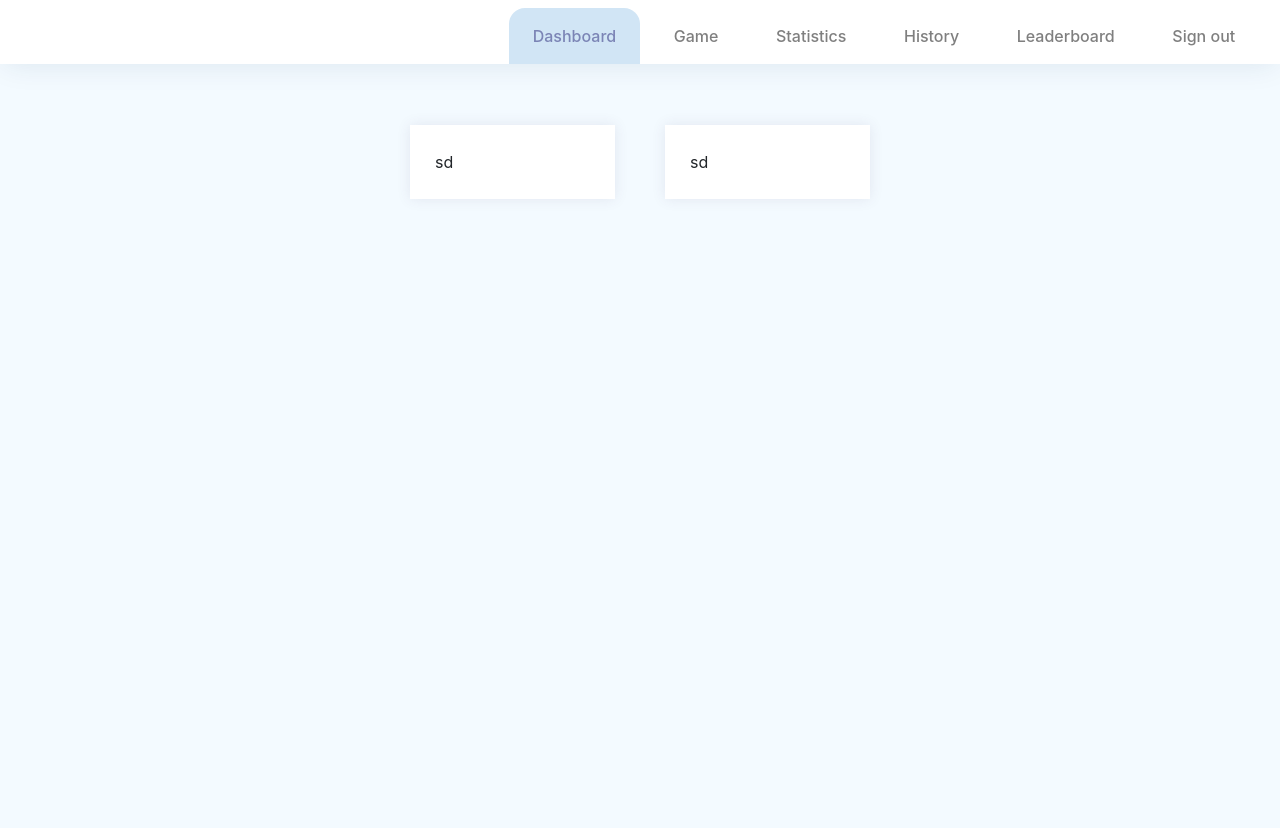
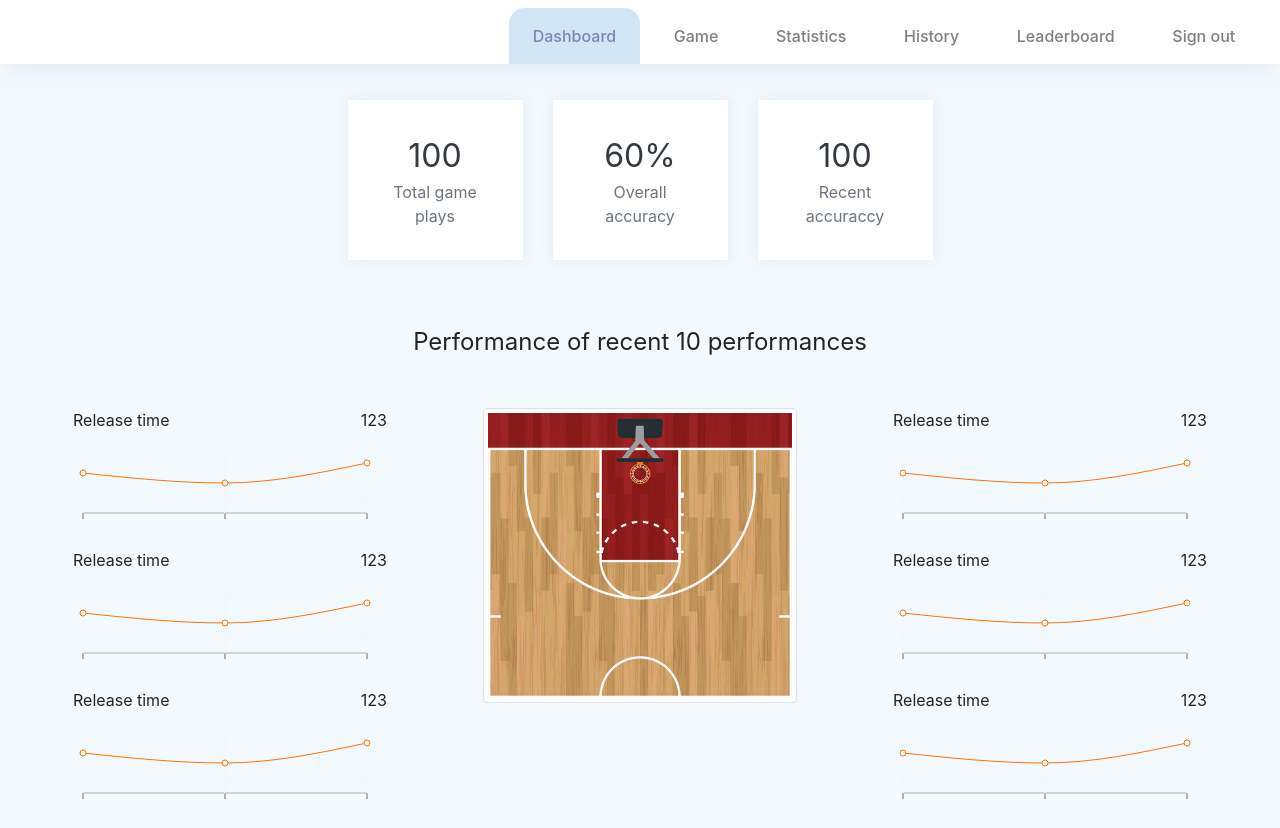
Before and after one commit to naldokan/BasketballCoach_client, a React (Create React App) app: page /dashboard in a window 1280 px wide. Before the commit the page ends 800 px from the top, so only its background shows below. Built offline with nearby package versions, Linux system fonts and the light colour scheme; what react-router-redux would draw is missing.

Commit message:
dashboard and game start page

```diff
--- a/package.json
+++ b/package.json
@@ -21,7 +21,9 @@
     "react-router": "^5.0.0",
     "react-router-dom": "^5.0.0",
     "react-router-redux": "^4.0.8",
+    "react-vis": "^1.11.7",
     "reactstrap": "^8.0.0",
+    "recharts": "^1.6.0",
     "redux": "^4.0.1",
     "redux-actions": "^2.6.5",
     "redux-saga": "^1.0.2",
--- /dev/null
+++ b/src/components/facttile/index.js
@@ -0,0 +1,12 @@
+import React from 'react';
+
+export default ({ score, caption, size }) => (
+  <div className='text-center'>
+    <div style={{ fontSize: (size * 2) + 'rem' }} className='text-dark'>
+      {score}
+    </div>
+    <div style={{ fontSize: size + 'rem' }} className='text-muted'>
+      {caption}
+    </div>
+  </div>
+)
--- /dev/null
+++ b/src/components/fancybox/index.js
@@ -0,0 +1,9 @@
+import React from 'react';
+import './styles.scss'
+
+
+export default ({ children }) => (
+  <div className='fancy-box'>
+    { children }
+  </div>
+)
--- /dev/null
+++ b/src/components/fancybox/styles.scss
@@ -0,0 +1,6 @@
+.fancy-box {
+  padding: 2em;
+  margin-bottom: 1em;
+  background: white;
+  box-shadow: 0px 0px 13px 0px rgba(82, 63, 105, 0.1);
+}
--- a/src/pages/dashboard/index.js
+++ b/src/pages/dashboard/index.js
@@ -1,6 +1,11 @@
 import React, { Component } from 'react';
 import { withRouter } from "react-router";
 import { compose } from 'redux'
+import { ResponsiveContainer, LineChart, Line, CartesianGrid, Tooltip, XAxis } from 'recharts';
+
+import FancyBox from '../../components/fancybox';
+import FactTile from '../../components/facttile';
+import playground from '../../playground.png';
 
 import cx from 'classnames'
 import {
@@ -20,18 +25,166 @@ class Dashboard extends Component {
   }
 
   render() {
+    const data = [
+      {uv: 400, pv: 2400, amt: 2400},
+      {uv: 300, pv: 2100, amt: 2000},
+      {uv: 500, pv: 2100, amt: 2000}
+    ]
+
     return (
       <>
-        <Row className='dashboard-overall'>
-          <Col className='col-12 col-sm-3 col-lg-3 col-xl-2 fancy-box'>sd</Col>
-          <Col className='col-12 col-sm-3 col-lg-3 col-xl-2 fancy-box'>sd</Col>
-          {/* <Col className='col-12 col-sm-3 col-lg-3 col-xl-2 fancy-box'>sd</Col>
-          <Col className='col-12 col-sm-3 col-lg-3 col-xl-2 fancy-box'>sd</Col>
-          <Col className='col-12 col-sm-3 col-lg-3 col-xl-2 fancy-box'>sd</Col>
-          <Col className='col-12 col-sm-3 col-lg-3 col-xl-2 fancy-box'>sd</Col>
-          <Col className='col-12 col-sm-3 col-lg-3 col-xl-2 fancy-box'>sd</Col>
-          <Col className='col-12 col-sm-3 col-lg-3 col-xl-2 fancy-box'>sd</Col>
-          <Col className='col-12 col-sm-3 col-lg-3 col-xl-2 fancy-box'>sd</Col> */}
+        <Row className='justify-content-center'>
+          <Col className='col-12 col-sm-3 col-lg-3 col-xl-2'>
+            <FancyBox>
+              <FactTile score='100' caption='Total game plays' size='1'/>
+            </FancyBox>
+          </Col>
+          <Col className='col-12 col-sm-3 col-lg-3 col-xl-2'>
+            <FancyBox>
+              <FactTile score='60%' caption='Overall accuracy' size='1'/>
+            </FancyBox>
+          </Col>
+          <Col className='col-12 col-sm-3 col-lg-3 col-xl-2'>
+            <FancyBox>
+              <FactTile score='100' caption='Recent accuraccy' size='1'/>
+            </FancyBox>
+          </Col>
+        </Row>
+        <p className='headline'>Performance of recent 10 performances</p>
+        <Row>
+          <Col className='col-12 col-lg-4 px-5 order-2 order-lg-1'>
+            <Row>
+              <Col className='col-12 d-flex justify-content-between'>
+                <p>Release time</p>
+                <p>123</p>
+              </Col>
+              <Col className='col-12'>
+                <ResponsiveContainer height={100} width='100%'>
+                  <LineChart
+                    width={400}
+                    height={150}
+                    data={data}
+                    margin={{ top: 5, right: 20, left: 10, bottom: 5 }}
+                  >
+                    <XAxis dataKey="name" />
+                    <Tooltip />
+                    <CartesianGrid stroke="#f5f5f5" />
+                    <Line type="monotone" dataKey="uv" stroke="#ff7300" yAxisId={0} />
+                  </LineChart>
+                </ResponsiveContainer>
+              </Col>
+            </Row>
+            <Row>
+              <Col className='col-12 d-flex justify-content-between'>
+                <p>Release time</p>
+                <p>123</p>
+              </Col>
+              <Col className='col-12'>
+                <ResponsiveContainer height={100} width='100%'>
+                  <LineChart
+                    width={400}
+                    height={150}
+                    data={data}
+                    margin={{ top: 5, right: 20, left: 10, bottom: 5 }}
+                  >
+                    <XAxis dataKey="name" />
+                    <Tooltip />
+                    <CartesianGrid stroke="#f5f5f5" />
+                    <Line type="monotone" dataKey="uv" stroke="#ff7300" yAxisId={0} />
+                  </LineChart>
+                </ResponsiveContainer>
+              </Col>
+            </Row>
+            <Row>
+              <Col className='col-12 d-flex justify-content-between'>
+                <p>Release time</p>
+                <p>123</p>
+              </Col>
+              <Col className='col-12'>
+                <ResponsiveContainer height={100} width='100%'>
+                  <LineChart
+                    width={400}
+                    height={150}
+                    data={data}
+                    margin={{ top: 5, right: 20, left: 10, bottom: 5 }}
+                  >
+                    <XAxis dataKey="name" />
+                    <Tooltip />
+                    <CartesianGrid stroke="#f5f5f5" />
+                    <Line type="monotone" dataKey="uv" stroke="#ff7300" yAxisId={0} />
+                  </LineChart>
+                </ResponsiveContainer>
+              </Col>
+            </Row>
+          </Col>
+          <Col className='col-12 col-lg-4 px-5 order-1 order-lg-2'>
+            <img className='w-100 img-thumbnail rounded mb-5' src={playground} />
+          </Col>
+          <Col className='col-12 col-lg-4 px-5 order-3 order-lg-3'>
+            <Row>
+              <Col className='col-12 d-flex justify-content-between'>
+                <p>Release time</p>
+                <p>123</p>
+              </Col>
+              <Col className='col-12'>
+                <ResponsiveContainer height={100} width='100%'>
+                  <LineChart
+                    width={400}
+                    height={150}
+                    data={data}
+                    margin={{ top: 5, right: 20, left: 10, bottom: 5 }}
+                  >
+                    <XAxis dataKey="name" />
+                    <Tooltip />
+                    <CartesianGrid stroke="#f5f5f5" />
+                    <Line type="monotone" dataKey="uv" stroke="#ff7300" yAxisId={0} />
+                  </LineChart>
+                </ResponsiveContainer>
+              </Col>
+            </Row>
+            <Row>
+              <Col className='col-12 d-flex justify-content-between'>
+                <p>Release time</p>
+                <p>123</p>
+              </Col>
+              <Col className='col-12'>
+                <ResponsiveContainer height={100} width='100%'>
+                  <LineChart
+                    width={400}
+                    height={150}
+                    data={data}
+                    margin={{ top: 5, right: 20, left: 10, bottom: 5 }}
+                  >
+                    <XAxis dataKey="name" />
+                    <Tooltip />
+                    <CartesianGrid stroke="#f5f5f5" />
+                    <Line type="monotone" dataKey="uv" stroke="#ff7300" yAxisId={0} />
+                  </LineChart>
+                </ResponsiveContainer>
+              </Col>
+            </Row>
+            <Row>
+              <Col className='col-12 d-flex justify-content-between'>
+                <p>Release time</p>
+                <p>123</p>
+              </Col>
+              <Col className='col-12'>
+                <ResponsiveContainer height={100} width='100%'>
+                  <LineChart
+                    width={400}
+                    height={150}
+                    data={data}
+                    margin={{ top: 5, right: 20, left: 10, bottom: 5 }}
+                  >
+                    <XAxis dataKey="name" />
+                    <Tooltip />
+                    <CartesianGrid stroke="#f5f5f5" />
+                    <Line type="monotone" dataKey="uv" stroke="#ff7300" yAxisId={0} />
+                  </LineChart>
+                </ResponsiveContainer>
+              </Col>
+            </Row>
+          </Col>
         </Row>
       </>
     );
--- a/src/pages/dashboard/styles.scss
+++ b/src/pages/dashboard/styles.scss
@@ -1,3 +1,10 @@
-.dashboard-overall {
-  justify-content: center;
+@import "node_modules/bootstrap/scss/functions";
+@import "node_modules/bootstrap/scss/variables";
+@import "node_modules/bootstrap/scss/mixins";
+
+
+.headline {
+  font-size: 1.5em;
+  text-align: center;
+  margin: $spacer * 3 0;
 }
--- a/src/pages/game/styles.scss
+++ b/src/pages/game/styles.scss
@@ -0,0 +1,5 @@
+.game-mode-button {
+  border-radius: 10rem;
+  padding: 2em;
+  margin-bottom: 2em;
+}
--- a/src/pages/home/index.js
+++ b/src/pages/home/index.js
@@ -31,6 +31,8 @@ const navs = [
   { link: '/leaderboard', label: 'Leaderboard' },
 ]
 
+const verticalCenterViews = ['game']
+
 class Home extends Component {
 
   constructor(props) {
@@ -50,10 +52,6 @@ class Home extends Component {
 
   handleSignoutClick = () => this.props.history.push('/login')
 
-  check = link => {
-
-  }
-
   render() {
 
     const child = this.props.view === 'dashboard' ? <Dashboard/>
@@ -64,6 +62,7 @@ class Home extends Component {
       : this.props.view === 'statistics' ? <Statistics/>
       : this.props.view === 'history' ? <History/>
       : <Leaderboard/>
+    const verticalCenterView = verticalCenterViews.includes(this.props.view)
 
     return (
       <div className="home-container">
@@ -92,7 +91,7 @@ class Home extends Component {
             </Nav>
           </Collapse>
         </Navbar>
-        <div className="home-body">
+        <div className={ cx('home-body', { 'home-body-vertical-middle': verticalCenterView }) }>
           {child}
         </div>
       </div>
--- a/src/pages/home/styles.scss
+++ b/src/pages/home/styles.scss
@@ -1,5 +1,11 @@
+@import "node_modules/bootstrap/scss/functions";
+@import "node_modules/bootstrap/scss/variables";
+@import "node_modules/bootstrap/scss/mixins";
+
+
 body {
   background-color: #f3faff;
+  transition: background-color 0.5s ease;
 
   &.login {
     background-color: #1b4877;
@@ -23,6 +29,10 @@ body {
       margin: 0 0.3em;
       font-weight: 500;
 
+      @include media-breakpoint-only(xs) {
+        border-radius: 2em;
+      }
+
       &:hover {
         background-color: #e5f3fe;
       }
@@ -36,12 +46,13 @@ body {
 
   .home-body {
     margin: 100px 40px 0;
+
+    &.home-body-vertical-middle {
+      height: 100vh;
+      margin-top: 0;
+      align-items: center;
+      justify-content: center;
+      display: flex;
+    }
   }
 }
-
-.fancy-box {
-  padding: 25px;
-  margin: 25px;
-  background: white;
-  box-shadow: 0px 0px 13px 0px rgba(82, 63, 105, 0.1);
-}
--- a/src/routes.js
+++ b/src/routes.js
@@ -15,7 +15,7 @@ export default ({ history }) => (
   <Router history={history}>
     <App>
       <Route path='/dashboard' render={view('dashboard')} />
-      <Route path='/game' render={view('game')} />
+      <Route path='/game' exact render={view('game')} />
       <Route path='/game/progress' render={view('game/progress')} />
       <Route path='/game/summary' render={view('game/summary')} />
       <Route path='/game/detail' render={view('game/detail')} />
```
Also changed, not shown: src/pages/game/index.js (+23 -8 lines), src/playground.png (added), 1 other file (tests, documents, lock files or other folders).
